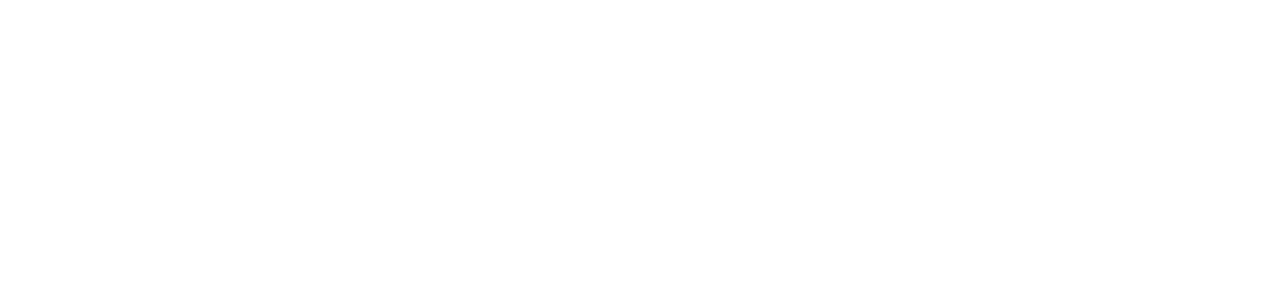
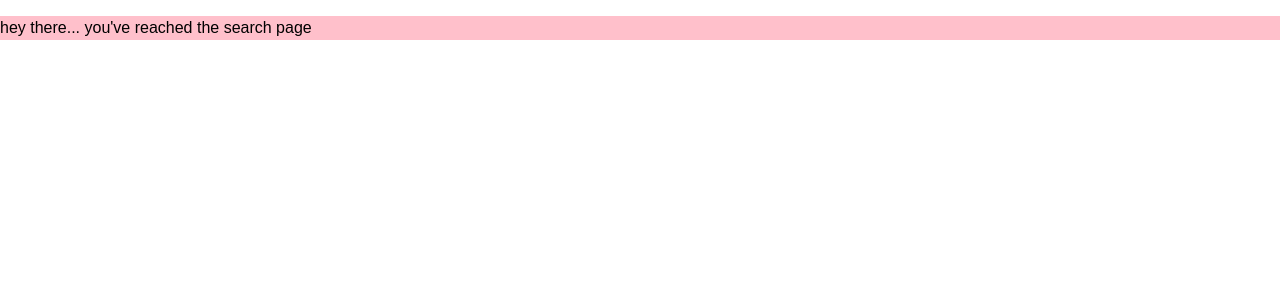
Before and after one commit to abigail9919/paws-pantry-project-front-end, a React (Create React App) app: page /Search in a window 1280 px wide. Before the commit this address had no page. Shown: the top 300 px of the page. Built offline with nearby package versions, Linux system fonts and the light colour scheme.

Commit message:
THE BUTTON WORKS NOW

```diff
--- a/src/App.js
+++ b/src/App.js
@@ -9,7 +9,7 @@ function App() {
       <BrowserRouter>
         <Routes>
           <Route path="/" element = {<Home/>} />
-          <Route path="../Search/Search" element = {<Search/>} />
+          <Route path="/Search" element = {<Search/>} />
         </Routes>
       </BrowserRouter>
     </div>
--- a/src/pages/Home/Home.js
+++ b/src/pages/Home/Home.js
@@ -83,7 +83,7 @@ function Home() {
             {/* make this a react component?? */}
             <div className="button-wrapper">
             <label for="submit-button">Schedule Now</label><br />
-            <button className='submit-button' onClick={event =>  window.location.href='../Search/Search'}><b>Get Started</b></button>
+            <button className='submit-button' onClick={event =>  window.location.href='./pages/Search'}><b>Get Started</b></button>
             </div>
 
             {/* make this a component as well?? */}
```
